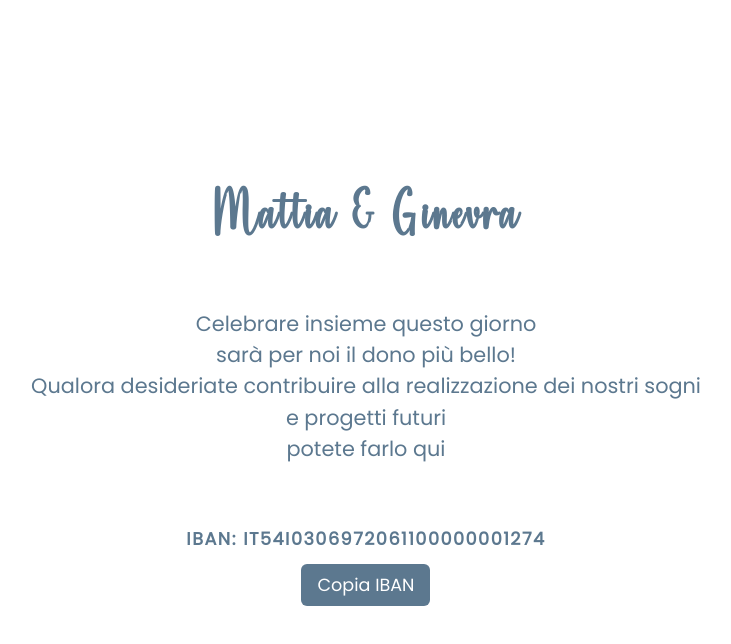
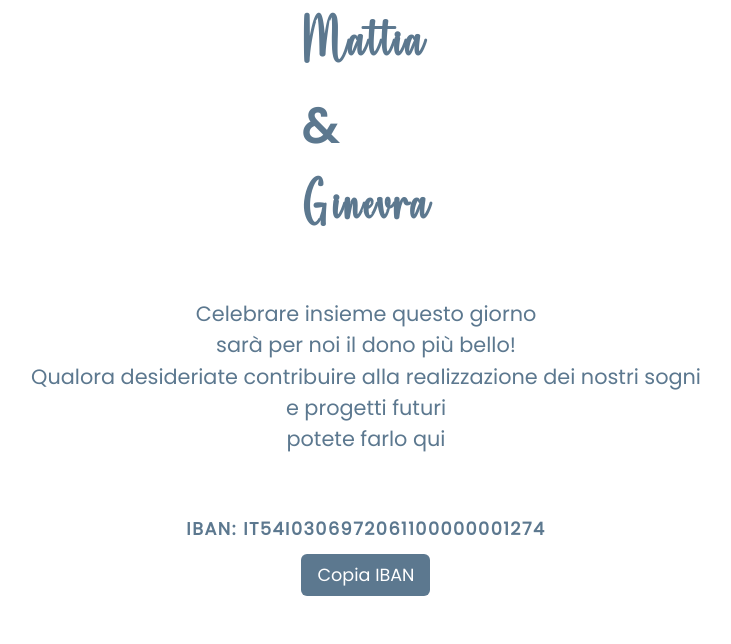
Before and after one commit to mattiaeginevra/partecipazioni, a plain HTML site: page index.html in a window 1280 px wide. Shown: the whole page, without its empty margins (274-1005 px from the left). Drawn offline with Linux system fonts and the light colour scheme.

Commit message:
Update index.html

```diff
--- a/index.html
+++ b/index.html
@@ -121,7 +121,9 @@
   </style>
 </head>
 <body>
-  <div class="nomi">Mattia & Ginevra</div>
+  <div>
+    <div class="nomi">Mattia</div> <div class="nomi" style="font-family:Poppins !important; ">&</div> <div class="nomi">Ginevra</div>
+  </div>
   <div class="frase">
     Celebrare insieme questo giorno<br>
     sarà per noi il dono più bello!<br>
```
